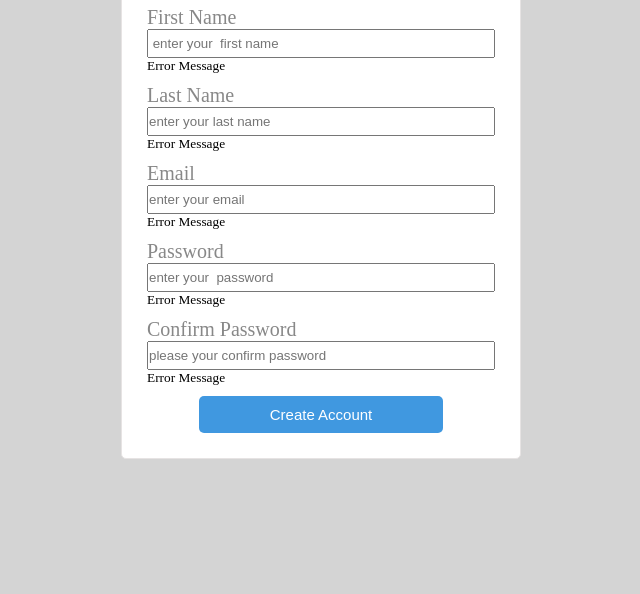
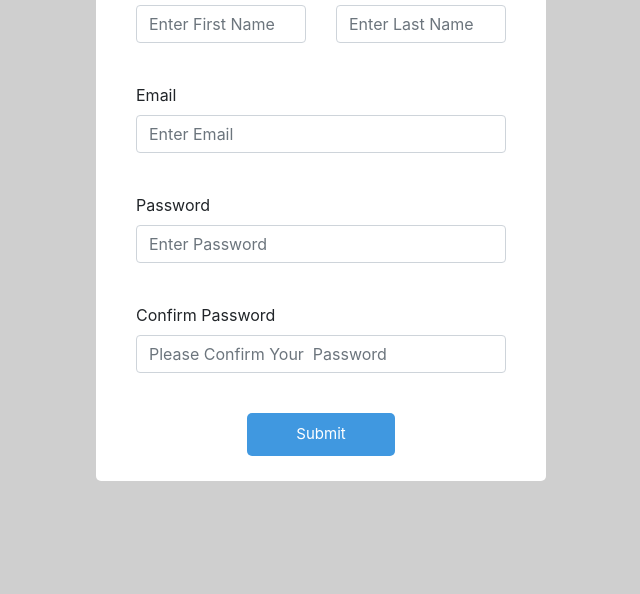
Before and after one commit to uzairmunir/Axiom-Js-Projects, a plain HTML site: page P1 form_validation/index.html in a window 1280 px wide. Shown: the part 222-816 px from the top of the page, without its empty margins (319-959 px from the left). Drawn offline with nearby package versions, Linux system fonts and the light colour scheme.

Commit message:
Update Project 01

```diff
--- a/P1 form_validation/app.js
+++ b/P1 form_validation/app.js
@@ -0,0 +1,60 @@
+const firstName = document.getElementById('firstname');
+const lastName = document.getElementById('lastname');
+const email = document.getElementById('email');
+const password = document.getElementById('password');
+const confirmPassword = document.getElementById('confirmpassword');
+const form = document.getElementById('form');
+console.log(firstName);
+
+// Function to update class and message for errors
+const errorMessage = (input, message) => {
+  const formGroup = input.parentElement;
+  formGroup.className = 'form-group error';
+  const small = formGroup.querySelector('small');
+  small.innerText = message;
+};
+// Function To Show Success
+const showSuccess = (input) => {
+  const formGroup = input.parentElement;
+  formGroup.className = 'form-group success';
+};
+form.addEventListener('submit', (e) => {
+  e.preventDefault();
+  // Validating First Name
+  if (firstName.value === '') {
+    errorMessage(firstName, 'This Field is Required');
+  } else {
+    showSuccess(firstName);
+  }
+  // Validating Last Name
+  if (lastName.value === '') {
+    errorMessage(lastName, 'This Field is Required');
+  } else {
+    showSuccess(lastName);
+  }
+  // Validating  Email
+  if (email.value === '') {
+    errorMessage(email, 'This Field is Required');
+  } else {
+    showSuccess(email);
+  }
+  // Validating Password
+  if (password.value === '') {
+    errorMessage(password, 'This Field is Required');
+  } else if (password.value.length <= 8) {
+    errorMessage(password, 'Password Must be Greater than 8');
+  } else {
+    showSuccess(password);
+  }
+  // Validating Confirm Password
+  if (confirmPassword.value === '') {
+    errorMessage(confirmPassword, 'This Field is Required');
+  } else if (confirmPassword.value !== password.value) {
+    errorMessage(
+      confirmPassword,
+      'Your password and confirmation password do not match. '
+    );
+  } else {
+    showSuccess(confirmPassword);
+  }
+});
--- a/P1 form_validation/index.html
+++ b/P1 form_validation/index.html
@@ -2,6 +2,18 @@
 <html lang="en">
   <head>
     <link rel="stylesheet" href="./style.css" />
+    <link
+      rel="stylesheet"
+      href="https://stackpath.bootstrapcdn.com/bootstrap/4.3.1/css/bootstrap.min.css"
+      integrity="sha384-ggOyR0iXCbMQv3Xipma34MD+dH/1fQ784/j6cY/iJTQUOhcWr7x9JvoRxT2MZw1T"
+      crossorigin="anonymous"
+    />
+    <script
+      src="https://stackpath.bootstrapcdn.com/bootstrap/4.3.1/js/bootstrap.min.js"
+      integrity="sha384-JjSmVgyd0p3pXB1rRibZUAYoIIy6OrQ6VrjIEaFf/nJGzIxFDsf4x0xIM+B07jRM"
+      crossorigin="anonymous"
+    ></script>
+
     <meta charset="UTF-8" />
     <meta http-equiv="X-UA-Compatible" content="IE=edge" />
     <meta name="viewport" content="width=device-width, initial-scale=1.0" />
@@ -11,45 +23,82 @@
     <div class="container">
       <form class="form" id="form">
         <h2>Registration Form</h2>
-        <div class="form-control">
+        <!-- Grid 1  -->
+        <div class="row">
+          <div class="col-md-6 col-sm-12">
+            <div class="form-group">
               <label for="firstname">First Name</label>
               <input
                 type="text"
+                class="form-control"
                 id="firstname"
-            placeholder=" enter your  first name"
+                placeholder="Enter First Name"
               />
               <small>Error Message</small>
             </div>
-        <div class="form-control">
+          </div>
+          <div class="col-md-6 col-sm-12">
+            <div class="form-group">
               <label for="lastname">Last Name</label>
-          <input type="text" id="lastname" placeholder="enter your last name" />
+              <input
+                type="text"
+                class="form-control"
+                id="lastname"
+                placeholder="Enter Last Name"
+              />
               <small>Error Message</small>
             </div>
-        <div class="form-control">
+          </div>
+        </div>
+        <!-- Grid 2 -->
+        <div class="row">
+          <div class="col-sm-12">
+            <div class="form-group">
               <label for="email">Email</label>
-          <input type="email" id="email" placeholder="enter your email" />
+              <input
+                type="email"
+                class="form-control"
+                id="email"
+                placeholder="Enter Email"
+              />
               <small>Error Message</small>
             </div>
-        <div class="form-control">
+          </div>
+        </div>
+        <!-- Grid 3 -->
+        <div class="row">
+          <div class="col-sm-12">
+            <div class="form-group">
               <label for="password">Password</label>
               <input
                 type="password"
+                class="form-control"
                 id="password"
-            placeholder="enter your  password"
+                placeholder="Enter Password"
               />
               <small>Error Message</small>
             </div>
-        <div class="form-control">
-          <label for="password">Confirm Password</label>
+          </div>
+        </div>
+        <!-- Grid 4 -->
+        <div class="row">
+          <div class="col-sm-12">
+            <div class="form-group">
+              <label for="confirmpassword">Confirm Password</label>
               <input
                 type="password"
-            id="confirm-password"
-            placeholder="please your confirm password"
+                class="form-control"
+                id="confirmpassword"
+                placeholder="Please Confirm Your  Password"
               />
               <small>Error Message</small>
             </div>
-        <button class="btn" id="btn">Create Account</button>
+          </div>
+        </div>
+        <button class="btn" type="submit">Submit</button>
       </form>
     </div>
+
+    <script src="./app.js"></script>
   </body>
 </html>
--- a/P1 form_validation/style.css
+++ b/P1 form_validation/style.css
@@ -2,17 +2,17 @@
   box-sizing: border-box;
 }
 body {
-  background-color: #d4d4d4;
-  display: flex;
-  align-items: center;
-  justify-content: center;
-  height: 100vh;
+  background-color: #cfcfcf !important;
+  display: flex !important;
+  align-items: center !important;
+  justify-content: center !important;
+  height: 100vh !important;
 }
 .container {
-  border: 1px solid rgb(230, 227, 227);
+  margin-top: 25px;
   background-color: white;
   border-radius: 5px;
-  min-width: 400px;
+  max-width: 450px !important;
 }
 .form {
   padding: 25px;
@@ -20,33 +20,41 @@ body {
 .form > h2 {
   text-align: center;
   color: rgb(104, 101, 101);
+  margin-bottom: 10px;
 }
-.form-control {
-  display: flex;
-  flex-direction: column;
-  margin: 10px 0px;
+
+.btn {
+  display: block !important;
+  margin: 0px auto !important;
+  width: 40% !important;
+  border-radius: 5px !important;
+  background-color: rgb(64, 152, 224) !important;
+  padding: 10px !important;
+  cursor: pointer !important;
+  border: none !important;
+  outline: none !important;
+  color: white !important;
+  font-size: 15px !important;
 }
-.form-control > label {
-  font-size: 20px;
-  color: #888888;
+.btn:hover {
+  background-color: gray !important;
+  color: #efefef !important;
 }
-.form-control > input {
-  padding: 5px 0px;
-  width: 100%;
+.form-group > small {
+  visibility: hidden;
 }
-.btn {
-  display: block;
-  margin: 0px auto;
-  width: 70%;
-  border-radius: 5px;
-  background-color: rgb(64, 152, 224);
-  padding: 10px;
-  cursor: pointer;
-  border: none;
-  outline: none;
-  color: white;
-  font-size: 15px;
-}
-.form-control > input:focus {
+.form-group > input:focus {
   outline: 0px;
 }
+.form-group > small {
+  color: rgb(218, 67, 67) !important;
+}
+.form-group.error > input {
+  border-color: rgb(218, 10, 10) !important;
+}
+.form-group.success > input {
+  border-color: rgb(35, 182, 35) !important;
+}
+.form-group.error > small {
+  visibility: visible;
+}
```
Lines whose indentation alone changed are shown as unchanged.
